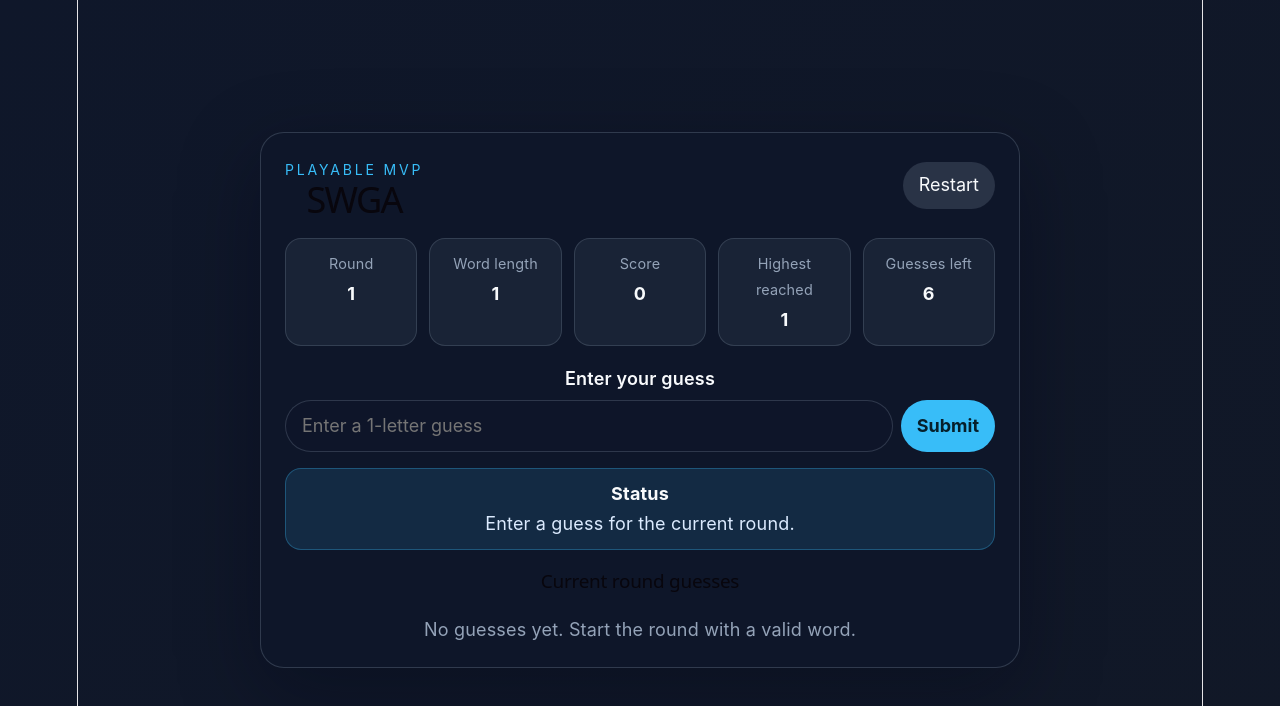
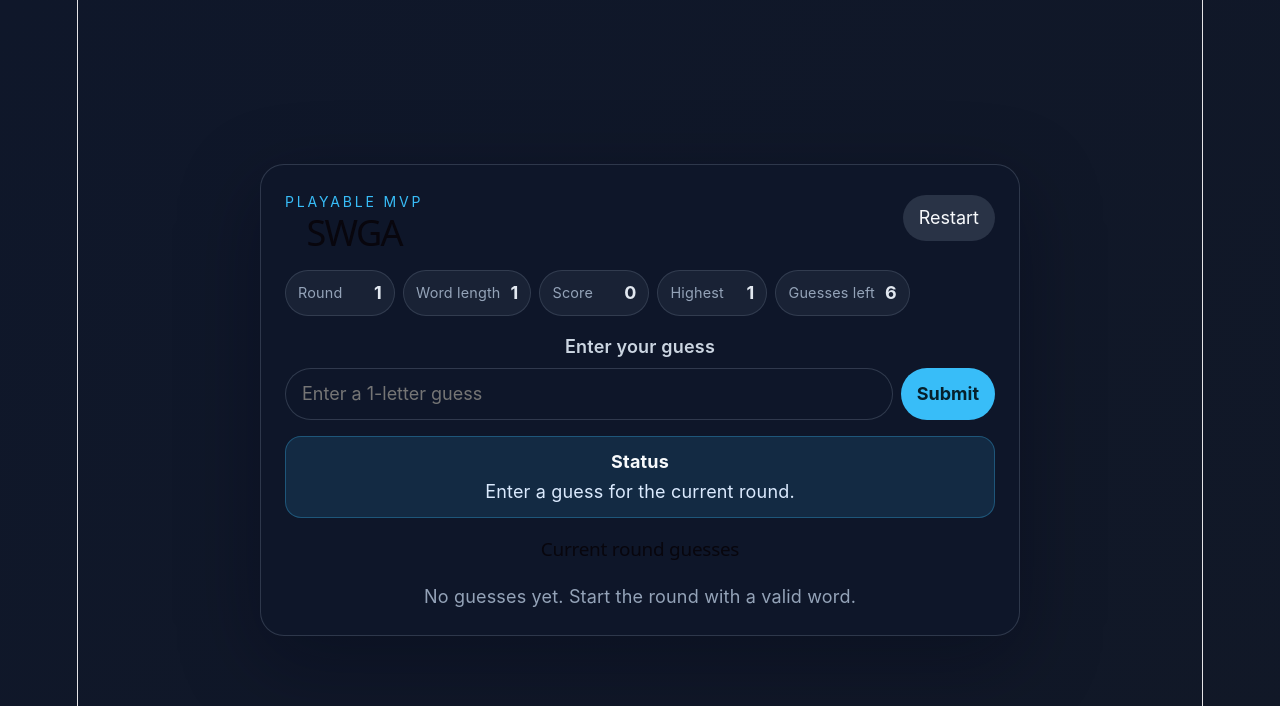
Before and after one commit to JaStaGa/swga, a React (Vite) app: page / in a window 1280 px wide. Shown: the top 706 px of the page. Built offline with nearby package versions, Linux system fonts and the light colour scheme.

Commit message:
Polish playable interface feedback

```diff
--- a/src/App.css
+++ b/src/App.css
@@ -32,8 +32,8 @@ input {
 
 .panel {
   width: min(760px, 100%);
-  background: rgba(15, 23, 42, 0.92);
-  border: 1px solid rgba(148, 163, 184, 0.25);
+  background: rgba(15, 23, 42, 0.95);
+  border: 1px solid rgba(148, 163, 184, 0.24);
   border-radius: 24px;
   padding: 24px;
   box-shadow: 0 24px 80px rgba(2, 6, 23, 0.35);
@@ -90,25 +90,29 @@ h2 {
   color: #f8fafc;
 }
 
-.stats-grid {
-  display: grid;
-  gap: 12px;
-  grid-template-columns: repeat(auto-fit, minmax(120px, 1fr));
-  margin-bottom: 20px;
+.stats-row {
+  display: flex;
+  flex-wrap: wrap;
+  gap: 8px;
+  margin-bottom: 18px;
 }
 
-.stat-card {
-  border: 1px solid rgba(148, 163, 184, 0.22);
-  border-radius: 16px;
-  padding: 12px 14px;
-  background: rgba(30, 41, 59, 0.75);
+.stat-pill {
+  display: flex;
+  align-items: center;
+  justify-content: space-between;
+  gap: 10px;
+  min-width: 110px;
+  padding: 9px 12px;
+  border-radius: 999px;
+  border: 1px solid rgba(148, 163, 184, 0.2);
+  background: rgba(30, 41, 59, 0.7);
+  color: #e2e8f0;
 }
 
-.stat-label {
-  display: block;
+.stat-pill span {
   font-size: 0.8rem;
   color: #94a3b8;
-  margin-bottom: 4px;
 }
 
 .guess-form {
@@ -119,6 +123,7 @@ h2 {
 
 .input-label {
   font-weight: 600;
+  color: #cbd5e1;
 }
 
 .input-row {
@@ -128,10 +133,10 @@ h2 {
 
 .guess-input {
   flex: 1;
-  border: 1px solid rgba(148, 163, 184, 0.24);
+  border: 1px solid rgba(148, 163, 184, 0.25);
   border-radius: 999px;
   padding: 12px 16px;
-  background: rgba(15, 23, 42, 0.6);
+  background: rgba(15, 23, 42, 0.7);
   color: #f8fafc;
 }
 
@@ -143,14 +148,24 @@ h2 {
 .status-box {
   padding: 12px 14px;
   border-radius: 16px;
+  margin-bottom: 20px;
+  border: 1px solid rgba(56, 189, 248, 0.3);
   background: rgba(56, 189, 248, 0.12);
-  border: 1px solid rgba(56, 189, 248, 0.3);
-  margin-bottom: 20px;
 }
 
 .status-box p {
   margin: 4px 0 0;
   color: #dbeafe;
+}
+
+.status-box.success {
+  border-color: rgba(34, 197, 94, 0.35);
+  background: rgba(34, 197, 94, 0.14);
+}
+
+.status-box.warning {
+  border-color: rgba(248, 113, 113, 0.35);
+  background: rgba(248, 113, 113, 0.12);
 }
 
 .guess-history {
@@ -180,20 +195,23 @@ h2 {
 }
 
 .guess-label {
+  min-width: 78px;
   font-weight: 700;
   letter-spacing: 0.04em;
   text-transform: lowercase;
+  color: #f8fafc;
 }
 
 .feedback-row {
   display: flex;
+  flex-wrap: wrap;
   gap: 6px;
 }
 
 .feedback-cell {
-  width: 28px;
-  height: 28px;
-  border-radius: 6px;
+  width: 34px;
+  height: 34px;
+  border-radius: 8px;
   display: grid;
   place-items: center;
   font-weight: 700;
@@ -226,7 +244,7 @@ h2 {
   }
 
   .feedback-cell {
-    width: 24px;
-    height: 24px;
+    width: 30px;
+    height: 30px;
   }
 }
--- a/src/App.tsx
+++ b/src/App.tsx
@@ -19,6 +19,7 @@ function App() {
   const [runState, setRunState] = useState<RunState>(() => createInitialRunState(getInitialAnswer()))
   const [guessInput, setGuessInput] = useState('')
   const [statusMessage, setStatusMessage] = useState('Enter a guess for the current round.')
+  const [statusTone, setStatusTone] = useState<'info' | 'success' | 'warning'>('info')
 
   const currentAcceptedGuesses = Array.from(
     new Set([runState.currentAnswer, ...getAcceptedGuessesForWordLength(runState.currentWordLength)]),
@@ -31,6 +32,7 @@ function App() {
 
     if (!canSubmit) {
       setStatusMessage('The run is already over.')
+      setStatusTone('warning')
       return
     }
 
@@ -38,16 +40,19 @@ function App() {
 
     if (!normalizedGuess) {
       setStatusMessage('Please enter a guess before submitting.')
+      setStatusTone('warning')
       return
     }
 
     if (!isValidGuessFormat(normalizedGuess, runState.currentWordLength)) {
-      setStatusMessage('That guess is not the correct length for this round.')
+      setStatusMessage(`Use exactly ${runState.currentWordLength} lowercase letters for this round.`)
+      setStatusTone('warning')
       return
     }
 
     if (!isValidAcceptedGuess(normalizedGuess, currentAcceptedGuesses)) {
-      setStatusMessage('That guess is not accepted for this round.')
+      setStatusMessage('That word is not in the accepted word bank for this round.')
+      setStatusTone('warning')
       return
     }
 
@@ -60,12 +65,16 @@ function App() {
 
     if (nextState.status === 'completed') {
       setStatusMessage('You completed the full run!')
+      setStatusTone('success')
     } else if (nextState.status === 'lost') {
       setStatusMessage('No more guesses remain. The run is over.')
+      setStatusTone('warning')
     } else if (wasCorrect) {
-      setStatusMessage(`Correct! Advancing to round ${nextState.currentRound}.`)
+      setStatusMessage(`Correct! You advance to round ${nextState.currentRound} with a ${nextState.currentWordLength}-letter word.`)
+      setStatusTone('success')
     } else {
       setStatusMessage(`Not quite. ${guessesRemaining - 1} guesses remaining.`)
+      setStatusTone('info')
     }
   }
 
@@ -73,6 +82,7 @@ function App() {
     setRunState(createInitialRunState(getInitialAnswer()))
     setGuessInput('')
     setStatusMessage('A fresh run begins. Enter your first guess.')
+    setStatusTone('info')
   }
 
   return (
@@ -88,25 +98,25 @@ function App() {
           </button>
         </div>
 
-        <div className="stats-grid">
-          <div className="stat-card">
-            <span className="stat-label">Round</span>
+        <div className="stats-row">
+          <div className="stat-pill">
+            <span>Round</span>
             <strong>{runState.currentRound}</strong>
           </div>
-          <div className="stat-card">
-            <span className="stat-label">Word length</span>
+          <div className="stat-pill">
+            <span>Word length</span>
             <strong>{runState.currentWordLength}</strong>
           </div>
-          <div className="stat-card">
-            <span className="stat-label">Score</span>
+          <div className="stat-pill">
+            <span>Score</span>
             <strong>{runState.totalScore}</strong>
           </div>
-          <div className="stat-card">
-            <span className="stat-label">Highest reached</span>
+          <div className="stat-pill">
+            <span>Highest</span>
             <strong>{runState.highestWordLengthReached}</strong>
           </div>
-          <div className="stat-card">
-            <span className="stat-label">Guesses left</span>
+          <div className="stat-pill">
+            <span>Guesses left</span>
             <strong>{guessesRemaining}</strong>
           </div>
         </div>
@@ -132,7 +142,7 @@ function App() {
           </div>
         </form>
 
-        <div className="status-box" aria-live="polite">
+        <div className={`status-box ${statusTone}`} aria-live="polite">
           <strong>Status</strong>
           <p>{statusMessage}</p>
         </div>
@@ -146,7 +156,7 @@ function App() {
               {runState.guesses.map((submittedGuess) => (
                 <div className="guess-card" key={`${submittedGuess.guess}-${submittedGuess.guessNumber}`}>
                   <div className="guess-label">{submittedGuess.guess}</div>
-                  <div className="feedback-row">
+                  <div className="feedback-row" aria-label={`${submittedGuess.guess} feedback`}>
                     {submittedGuess.feedback.map((feedback, index) => (
                       <span
                         className={`feedback-cell ${feedback}`}
```
